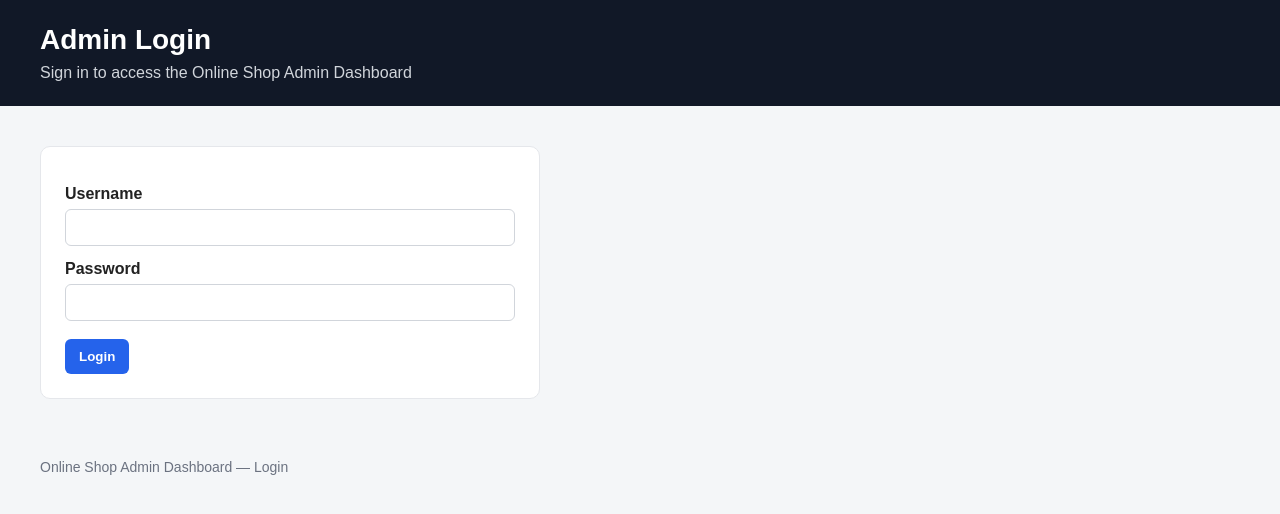
After one commit to Pavlo-Stelmakh/online_shop, a FastAPI app: page /admin/login in a window 1280 px wide. The commit adds this page. Shown: the top 514 px of the page. Run offline with FastAPI, Linux system fonts and the light colour scheme.

Commit message:
Add admin dashboard login authentication

```diff
--- a/templates/admin_categories.html
+++ b/templates/admin_categories.html
@@ -167,6 +167,7 @@
             <a href="/admin/customers">Customers</a>
             <a href="/admin/low-stock">Low Stock</a>
             <a href="/docs">Swagger UI</a>
+            <a href="/admin/logout">Logout</a>
         </section>
 
         <section class="filters">
--- a/templates/admin_customers.html
+++ b/templates/admin_customers.html
@@ -157,6 +157,7 @@
             <a href="/admin/customers">Customers</a>
             <a href="/admin/low-stock">Low Stock</a>
             <a href="/docs">Swagger UI</a>
+            <a href="/admin/logout">Logout</a>
         </section>
 
         <section class="filters">
--- a/templates/admin_dashboard.html
+++ b/templates/admin_dashboard.html
@@ -213,6 +213,7 @@
             <a href="/admin/customers">Customers</a>
             <a href="/admin/low-stock">Low Stock</a>
             <a href="/docs">Swagger UI</a>
+            <a href="/admin/logout">Logout</a>
             <a href="/health">Health Check</a>
         </section>
     </main>
--- /dev/null
+++ b/templates/admin_login.html
@@ -0,0 +1,115 @@
+<!DOCTYPE html>
+<html lang="en">
+<head>
+    <meta charset="UTF-8">
+    <title>Admin Login</title>
+    <style>
+        body {
+            font-family: Arial, sans-serif;
+            background: #f4f6f8;
+            margin: 0;
+            color: #222;
+        }
+
+        header {
+            background: #111827;
+            color: white;
+            padding: 24px 40px;
+        }
+
+        header h1 {
+            margin: 0;
+            font-size: 28px;
+        }
+
+        header p {
+            margin: 8px 0 0;
+            color: #d1d5db;
+        }
+
+        main {
+            padding: 40px;
+            max-width: 500px;
+        }
+
+        .login-card {
+            background: white;
+            border: 1px solid #e5e7eb;
+            border-radius: 10px;
+            padding: 24px;
+        }
+
+        label {
+            display: block;
+            margin: 14px 0 6px;
+            font-weight: bold;
+        }
+
+        input {
+            width: 100%;
+            padding: 10px 12px;
+            border: 1px solid #d1d5db;
+            border-radius: 6px;
+            box-sizing: border-box;
+        }
+
+        button {
+            margin-top: 18px;
+            padding: 10px 14px;
+            background: #2563eb;
+            color: white;
+            border: none;
+            border-radius: 6px;
+            font-weight: bold;
+            cursor: pointer;
+        }
+
+        button:hover {
+            background: #1d4ed8;
+        }
+
+        .error {
+            background: #fee2e2;
+            color: #991b1b;
+            border: 1px solid #fecaca;
+            border-radius: 6px;
+            padding: 10px 12px;
+            margin-bottom: 14px;
+        }
+
+        footer {
+            padding: 20px 40px;
+            color: #6b7280;
+            font-size: 14px;
+        }
+    </style>
+</head>
+<body>
+    <header>
+        <h1>Admin Login</h1>
+        <p>Sign in to access the Online Shop Admin Dashboard</p>
+    </header>
+
+    <main>
+        <section class="login-card">
+            {% if error %}
+                <div class="error">{{ error }}</div>
+            {% endif %}
+
+            <form method="post" action="/admin/login">
+                <label for="username">Username</label>
+                <input id="username" type="text" name="username" required>
+
+                <label for="password">Password</label>
+                <input id="password" type="password" name="password" required>
+
+                <button type="submit">Login</button>
+            </form>
+        </section>
+    </main>
+
+    <footer>
+        Online Shop Admin Dashboard — Login
+    </footer>
+</body>
+</html>
--- a/templates/admin_low_stock.html
+++ b/templates/admin_low_stock.html
@@ -127,6 +127,7 @@
             <a href="/admin/customers">Customers</a>
             <a href="/admin/low-stock">Low Stock</a>
             <a href="/docs">Swagger UI</a>
+            <a href="/admin/logout">Logout</a>
         </section>
 
         <section class="warning">
--- a/templates/admin_orders.html
+++ b/templates/admin_orders.html
@@ -173,6 +173,7 @@
             <a href="/admin/customers">Customers</a>
             <a href="/admin/low-stock">Low Stock</a>
             <a href="/docs">Swagger UI</a>
+            <a href="/admin/logout">Logout</a>
         </section>
 
         <section class="filters">
--- a/templates/admin_products.html
+++ b/templates/admin_products.html
@@ -168,6 +168,7 @@
             <a href="/admin/customers">Customers</a>
             <a href="/admin/low-stock">Low Stock</a>
             <a href="/docs">Swagger UI</a>
+            <a href="/admin/logout">Logout</a>
         </section>
 
         <section class="filters">
```
Also changed, not shown: routes/admin.py (+142 -3 lines), tests/test_main.py (+226 -42 lines).
